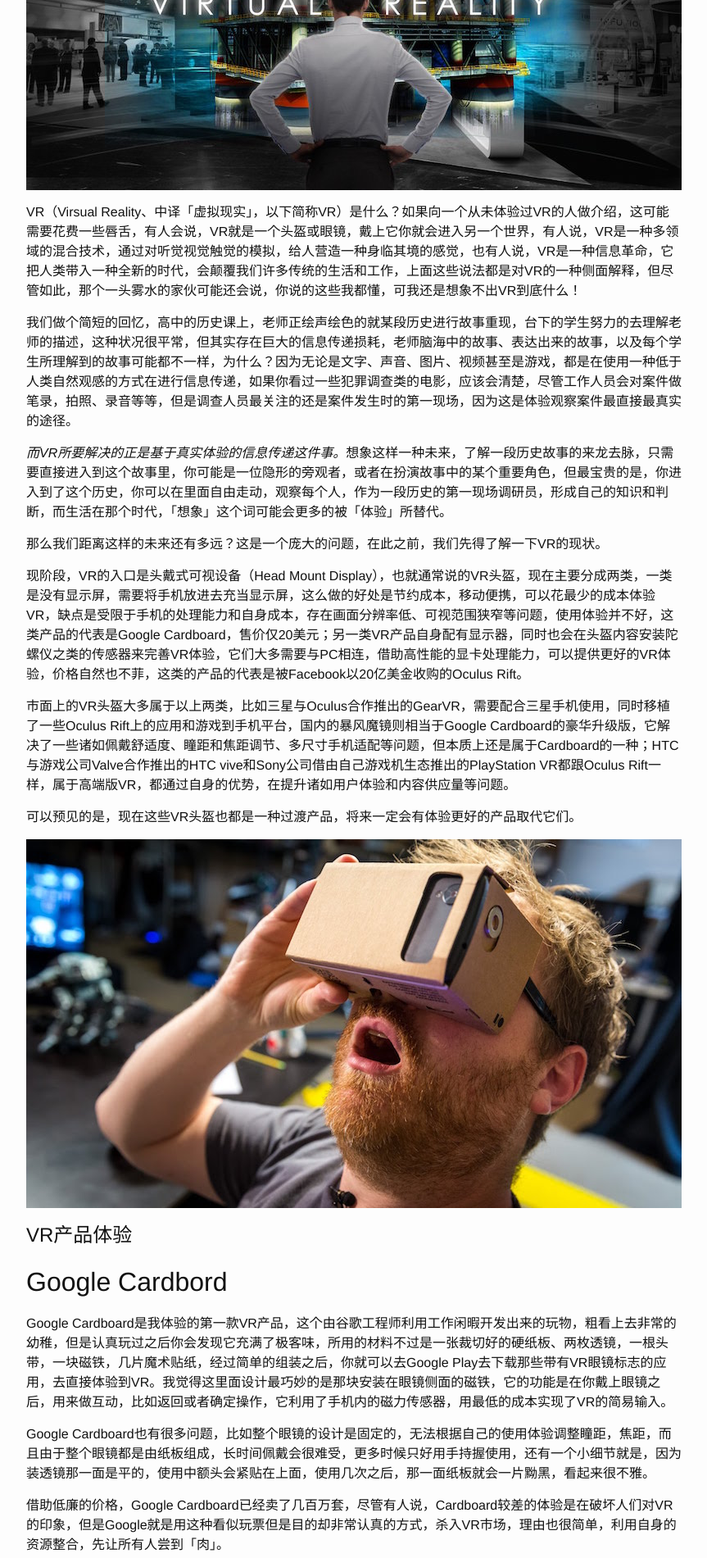
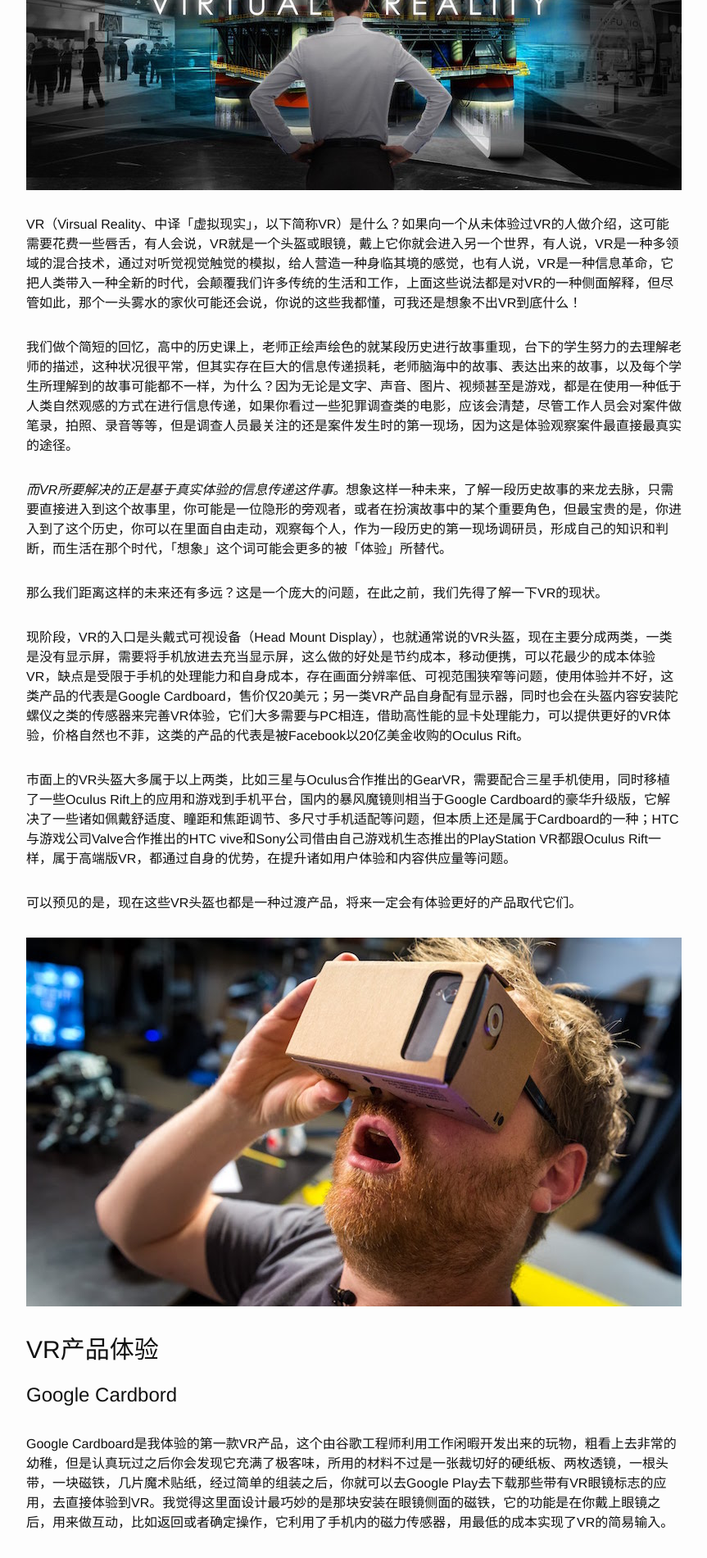
Before and after one commit to rays2010/MindCrafts, a Jekyll site: the page built from _posts/article/2016-01-31-virtual-reality.md, in a window 1280 px wide. Shown: the part 551-2452 px from the top of the page at 82% size, without its empty margins (208-1071 px from the left). Built offline with Jekyll 4.4.1, drawn with Linux system fonts in a browser that asks for light colours.

Commit message:
no message

```diff
--- a/_posts/product/2015-09-01-YINFU.markdown
+++ b/_posts/product/2015-09-01-YINFU.markdown
@@ -7,7 +7,7 @@
 cover: "img/product-yinfu-cover.png"
 ---
 
-YINFU is helpful plaform base on network, user either ask for help or help othe people.
+YINFU is helpful plaform base on network, user either ask for help or help other people.
 
 音符是一个基于网络的心理互助平台，用户在这里既可以向别人求助，也可以以志愿者的身份帮助别人
 
--- a/_sass/_layout.scss
+++ b/_sass/_layout.scss
@@ -263,28 +263,51 @@
 
 .post-content {
     margin-bottom: $spacing-unit;
+    font-weight: 300;
 
-    h2 {
-        font-size: 32px;
-
-        @include media-query($on-laptop) {
-            font-size: 28px;
-        }
+    p{
+        margin: 30px 0;
     }
 
-    h3 {
-        font-size: 26px;
-
-        @include media-query($on-laptop) {
-            font-size: 22px;
-        }
+    h1,h2,h3{
+        font-weight: 400;
     }
 
-    h4 {
-        font-size: 20px;
+    h1{
+        font-size: 30px;
+    }
+    h2{
+        font-size: 24px;
+    }
+    h3{
+        font-weight: 18px;
+    }
 
-        @include media-query($on-laptop) {
-            font-size: 18px;
-        }
+    li{
+        list-style-position: inside;
     }
+
+    // h2 {
+    //     font-size: 32px;
+
+    //     @include media-query($on-laptop) {
+    //         font-size: 28px;
+    //     }
+    // }
+
+    // h3 {
+    //     font-size: 26px;
+
+    //     @include media-query($on-laptop) {
+    //         font-size: 22px;
+    //     }
+    // }
+
+    // h4 {
+    //     font-size: 20px;
+
+    //     @include media-query($on-laptop) {
+    //         font-size: 18px;
+    //     }
+    // }
 }
```
Also changed, not shown: 3 other files.
